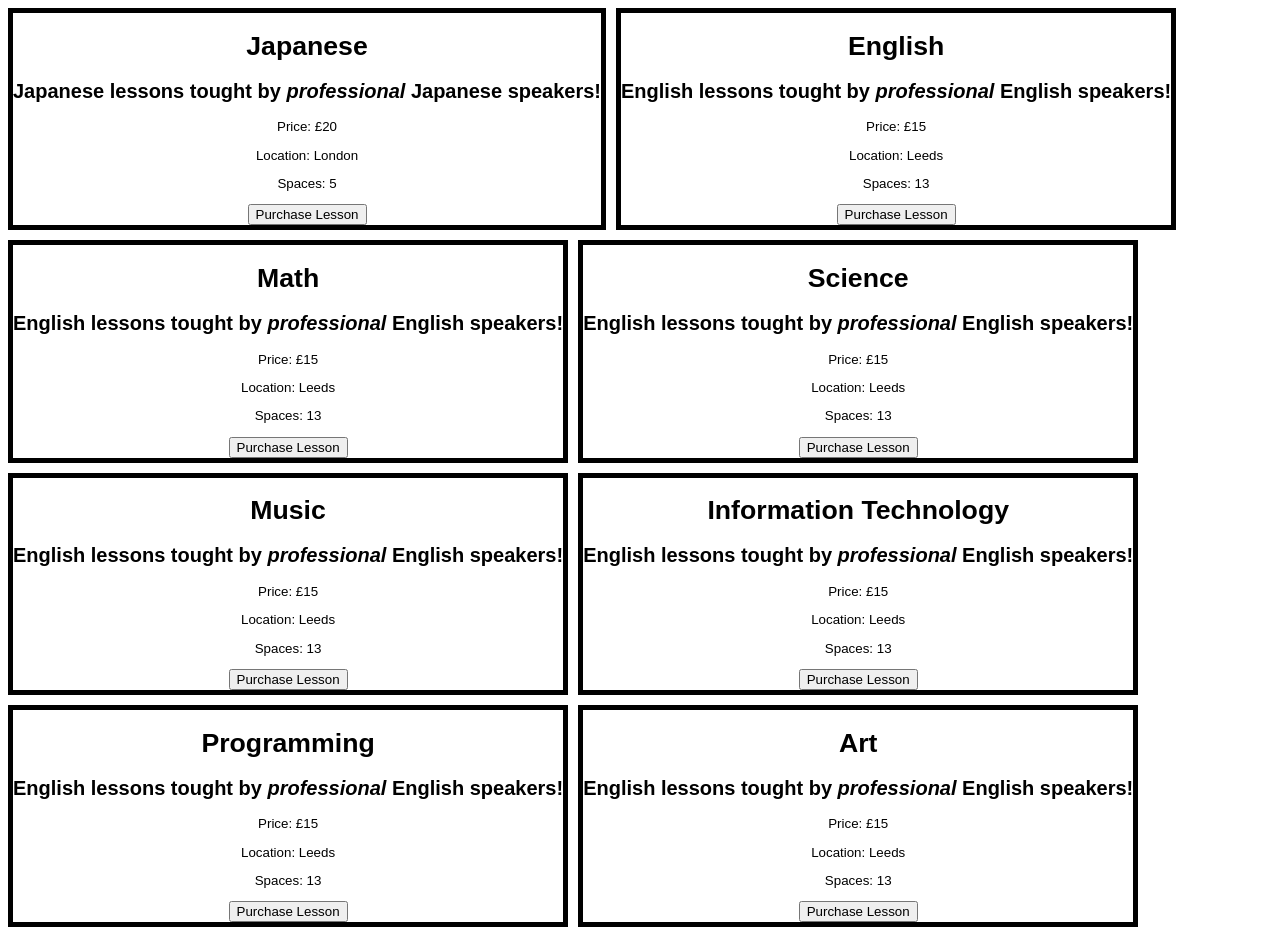
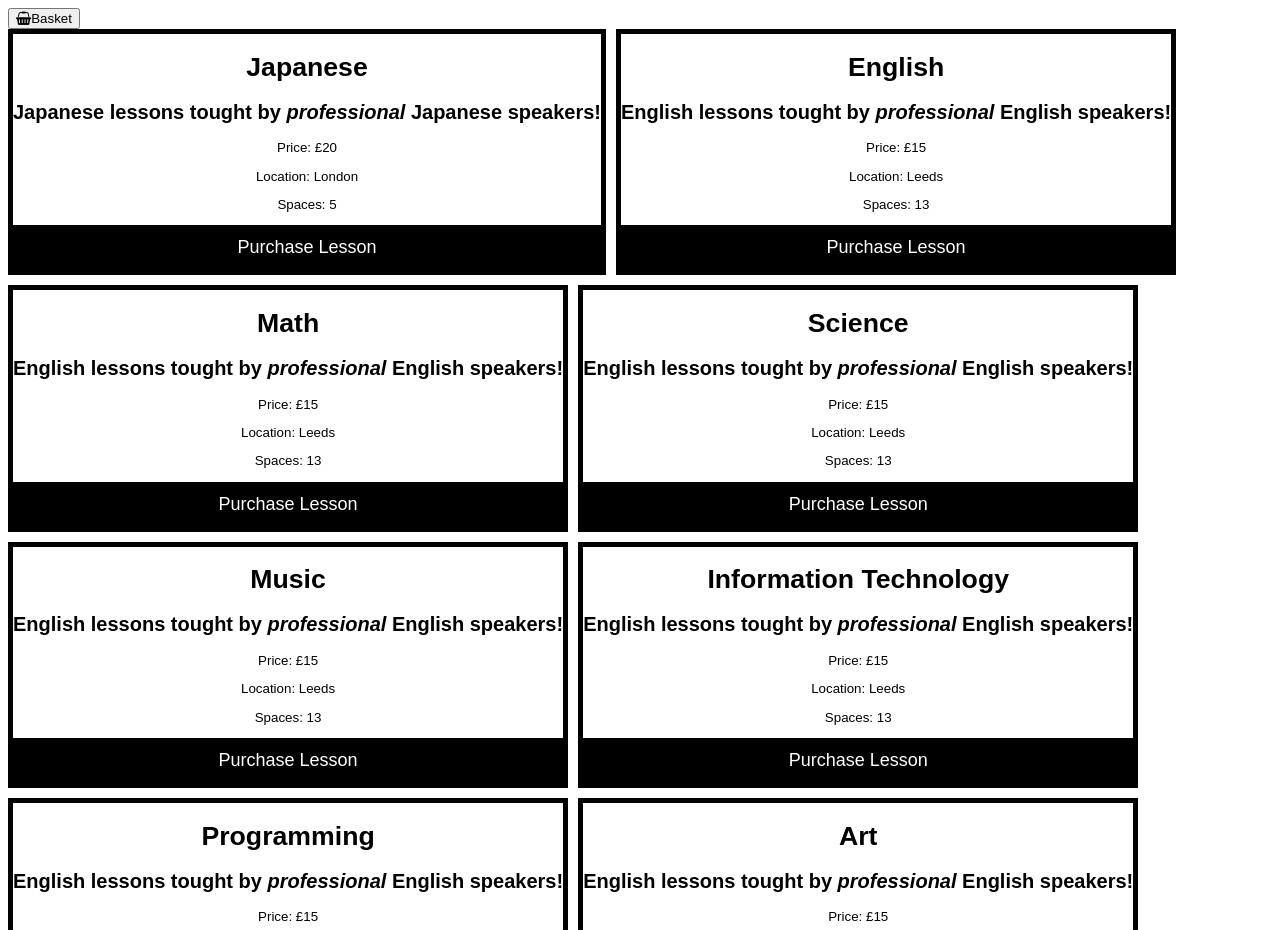
Before and after one commit to avram-beni11/web-app-cw1p2, a plain HTML site: page index.html in a window 1280 px wide. Shown: the top 930 px of the page. Drawn offline with nearby package versions, Linux system fonts and the light colour scheme.

Commit message:
added some basket js

```diff
--- a/index.html
+++ b/index.html
@@ -5,6 +5,7 @@
     <meta http-equiv="X-UA-Compatible" content="IE=edge">
     <meta name="viewport" content="width=device-width, initial-scale=1.0">
     <link rel="stylesheet" href="style.css">
+    <link rel="stylesheet" href="https://cdnjs.cloudflare.com/ajax/libs/font-awesome/4.7.0/css/font-awesome.min.css">
     <script src="https://unpkg.com/vue@2.7.8/dist/vue.js"></script>
     <script src="lessons.js"></script>
     <title>Document</title>
@@ -12,6 +13,7 @@
 <body>
 
     <div id="app">
+        <button class="btn">{{cartItemCount}}<span class="fa fa-shopping-basket"></span>Basket</button>
         <div style="display: flex; flex-wrap: wrap; gap: 10px" id="productCards">
             <div v-for="lesson in lessons" id="lesson">
                 <h1>{{ lesson.name }}</h1>
@@ -19,13 +21,13 @@
                 <p>Price: {{lesson.price}}</p>
                 <p>Location: {{lesson.location}}</p>
                 <p>Spaces: {{lesson.spaces}}</p>
-                <button v-on:click="addItem(lesson)" v-if="canAddToCart(lesson)">Purchase Lesson</button>
-                <button disabled="true"  v-else>Out of Stock</button>
+                <button class="Addbtn" id="addButt" v-on:click="addItem(lesson)"    >Purchase Lesson</button>
+                <button v-else-if="lesson.spaces - cartCount(lesson.id) === 0">Out of Stock!</button>
             </div>
         </div>
     </div>
 
-    <script>
+    <script type="text/javascript">
         let webstore = new Vue({ // The Vue instance
   el: '#app',
   data: {
@@ -44,11 +46,27 @@ methods: {
         this.cart.push(lesson.id);
       },
       canAddToCart: function(lesson) {
-        return lesson.spaces > 0;
+        return lesson.Space > this.cartCount(lesson.id);
     },
+    cartCount(id) {
+                    let count = 0;
+                    for (let i = 0; i < this.cart.length; i++) {
+                        if (this.cart[i] === id) {
+                            count++;
+                        }
+                    }
+                    return count;
+        }
+},
+computed: {
+                cartItemCount() {
+                    return this.cart.length || '';
+                },
+                checkspace: function() {
+                    return this.product.spaces - this.cartCount;
+                },
 
-
-}
+            }
 
 
 })
--- a/style.css
+++ b/style.css
@@ -4,3 +4,15 @@
     text-align: center;
     border: 5px solid black;
 }
+
+#addButt {
+    border: none;
+    outline: 0;
+    padding: 12px;
+    color: white;
+    background-color: #000;
+    text-align: center;
+    cursor: pointer;
+    width: 100%;
+    font-size: 18px;
+}
```
